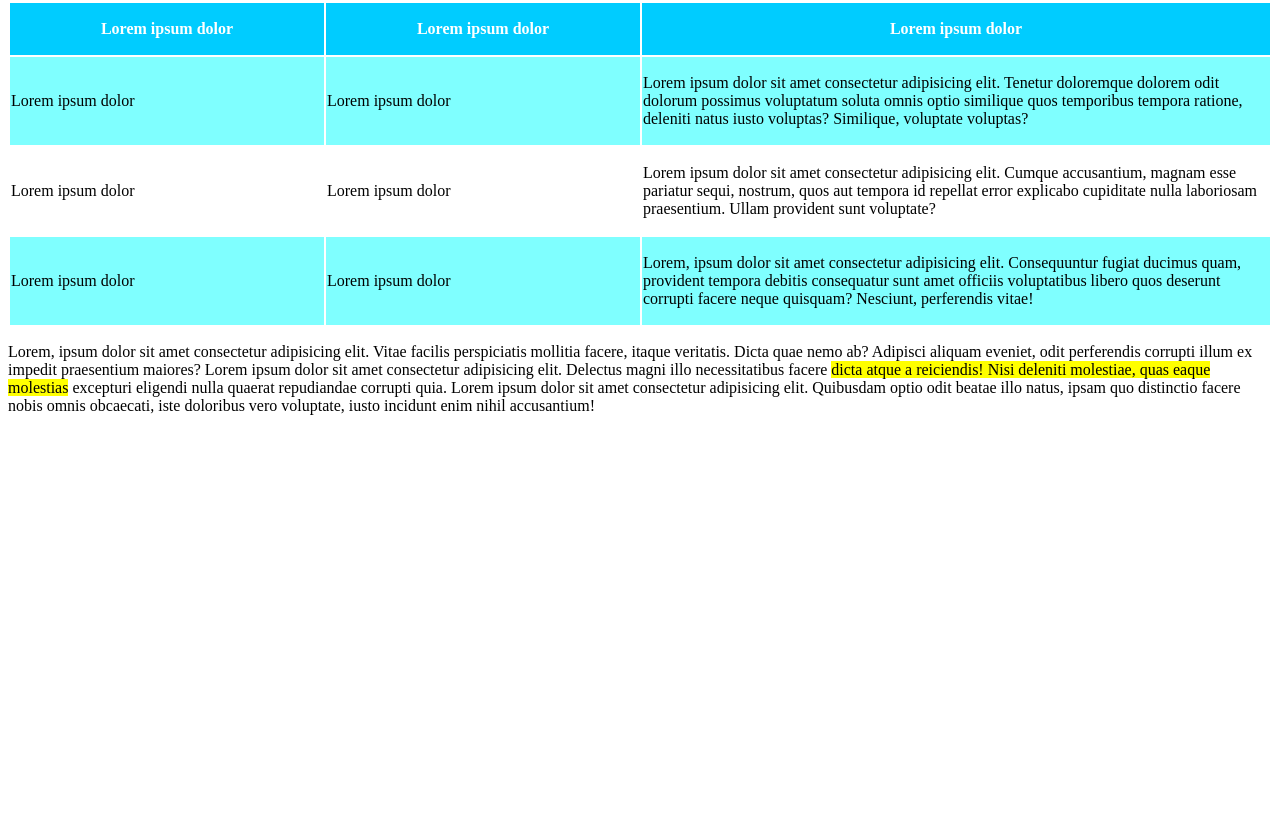
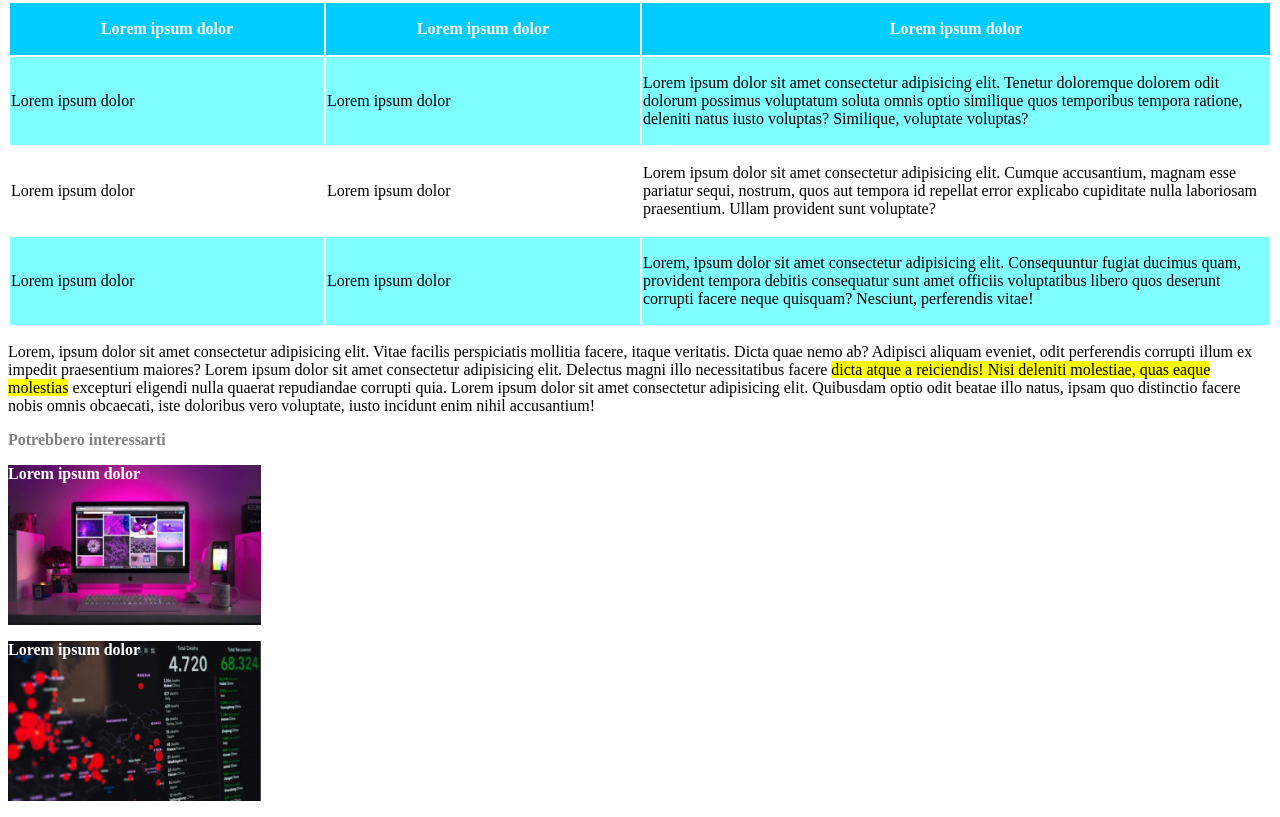
Before and after one commit to martinolega/html-css-booleaner, a plain HTML site: page index.html in a window 1280 px wide. Shown: the part 896-1713 px from the top of the page. Before the commit the page ends 1327 px from the top, so only its background shows below. Drawn offline with Linux system fonts and the light colour scheme.

Commit message:
feat:footer

```diff
--- a/css/style.css
+++ b/css/style.css
@@ -13,7 +13,7 @@
     background-color:#7fffff;
 }
 
-.white-writing
+.text-white
 {
     color:#ffffff;
 }
@@ -24,6 +24,23 @@
     background-image: url("../img/pattern.png");
     background-size:36%;
     background-repeat:repeat-x;
+    background-repeat:repeat-y;
+}
+
+.bg-monitor
+{
+    background-image: url("../img/monitor.jpg");
+    background-repeat:no-repeat;
+    background-size:20%;
+    block-size:10em;
+}
+
+.bg-graph
+{
+    background-image: url("../img/graph.jpg");
+    background-repeat:no-repeat;
+    background-size:20%;
+    block-size:10em;
 }
 
 .header-image
--- a/index.html
+++ b/index.html
@@ -1,16 +1,18 @@
 <!DOCTYPE html>
 <html lang="en">
+
 <head>
     <meta charset="UTF-8">
     <meta name="viewport" content="width=device-width, initial-scale=1.0">
     <title>The Booleaner</title>
     <link rel="stylesheet" href="./css/style.css" />
 </head>
+
 <body>
     <!-- Inizio header -->
     <header class="bg-blue header-style">
         <section>
-            <img  class="header-image" src="./img/logo.svg" alt="Logo Booleaner" />
+            <img class="header-image" src="./img/logo.svg" alt="Logo Booleaner" />
         </section>
     </header>
     <!-- Fine header -->
@@ -53,7 +55,8 @@
                 Itaque corrupti ut vitae voluptatum dignissimos officiis ipsa omnis dolor rerum dolore,
                 perferendis ratione delectus excepturi pariatur architecto aspernatur aperiam at nihil.
                 Lorem ipsum dolor sit amet consectetur adipisicing elit. Facere repellendus ad,
-                temporibus facilis quas <span class="bg-yellow">cumque earum modi vitae</span> consectetur nisi voluptatum excepturi
+                temporibus facilis quas <span class="bg-yellow">cumque earum modi vitae</span> consectetur nisi
+                voluptatum excepturi
                 ex deserunt animi perferendis ut amet at optio.
                 Lorem ipsum dolor sit amet consectetur adipisicing elit.
                 Consequatur sit ex placeat esse ut, possimus aliquid ducimus reprehenderit eum,
@@ -81,7 +84,8 @@
             </ul>
 
             <table>
-                <tr class="bg-light-blue white-writing">
+                <thead>
+                    <tr class="bg-light-blue text-white">
                         <th>
                             <p>Lorem ipsum dolor</p>
                         </th>
@@ -92,6 +96,7 @@
                             <p>Lorem ipsum dolor</p>
                         </th>
                     </tr>
+                </thead>
                 <tr class="bg-very-light-blue">
                     <td>
                         <p>Lorem ipsum dolor</p>
@@ -141,7 +146,8 @@
                 Vitae facilis perspiciatis mollitia facere, itaque veritatis.
                 Dicta quae nemo ab? Adipisci aliquam eveniet, odit perferendis corrupti illum ex impedit
                 praesentium maiores? Lorem ipsum dolor sit amet consectetur adipisicing elit. Delectus
-                magni illo necessitatibus facere <span class="bg-yellow">dicta atque a reiciendis! Nisi deleniti molestiae, quas
+                magni illo necessitatibus facere <span class="bg-yellow">dicta atque a reiciendis! Nisi deleniti
+                    molestiae, quas
                     eaque molestias</span> excepturi eligendi nulla quaerat repudiandae corrupti quia. Lorem ipsum
                 dolor sit amet consectetur adipisicing elit. Quibusdam optio odit beatae illo natus,
                 ipsam quo distinctio facere nobis omnis obcaecati, iste doloribus vero voluptate, iusto
@@ -155,9 +161,22 @@
     <!-- Inizio footer -->
     <footer>
         <section>
-
+            <p class="text-gray"><strong>
+                    Potrebbero interessarti
+                </strong></p>
+            <p class="text-white bg-monitor">
+                <strong>
+                    Lorem ipsum dolor
+                </strong>
+            </p>
+            <p class="text-white bg-graph">
+                <strong>
+                    Lorem ipsum dolor
+                </strong>
+            </p>
         </section>
     </footer>
     <!-- Fine footer -->
 </body>
+
 </html>
```
Lines whose indentation alone changed are shown as unchanged.
